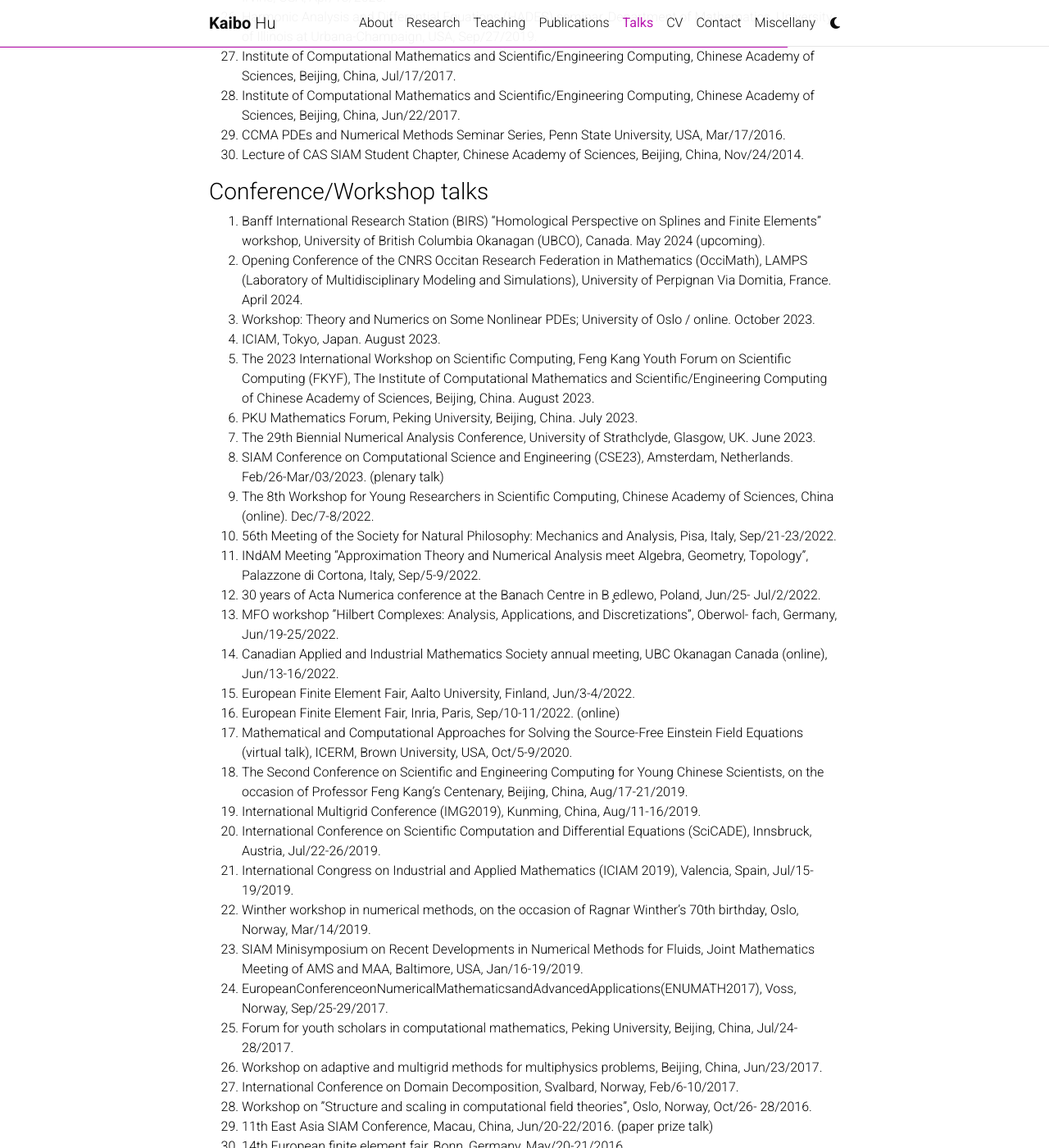
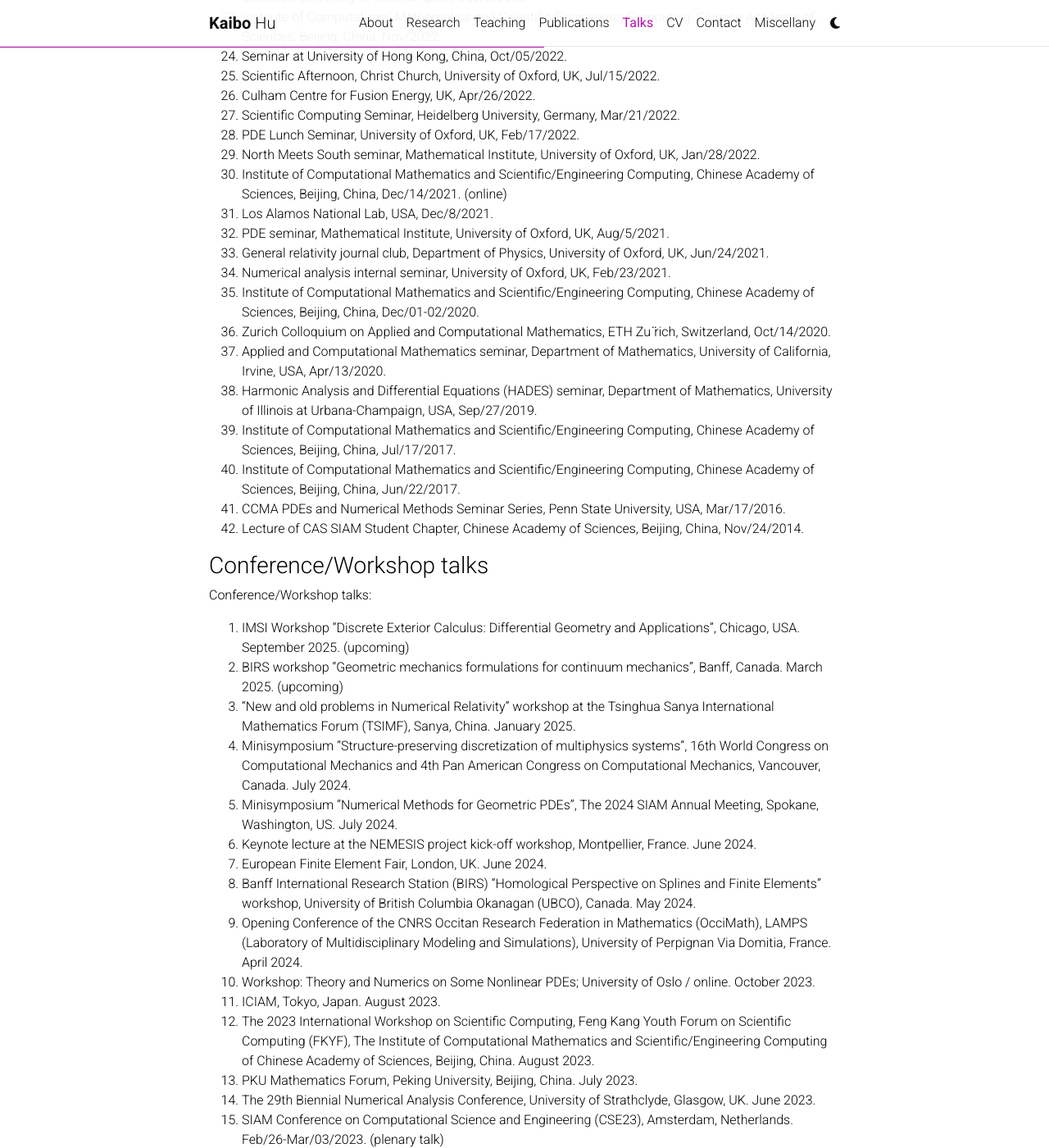
Before and after one commit to kaibohu/kaibohu.github.io, a Jekyll site: the page built from _pages/talks.md, in a window 1280 px wide and 1400 px high, scrolled down 1354 px. Shown: the whole window at 82% size. Built offline with Jekyll 4.4.1, drawn with Linux system fonts in a browser that asks for light colours; comment, search, counter and statistics services are not loaded; a style sheet for code colours, icons or effects is not loaded; some of the changed text lies outside the part shown.

Commit message:
Update talks.md

```diff
--- a/_pages/talks.md
+++ b/_pages/talks.md
@@ -20,6 +20,8 @@
 - [Tensor product finite element BGG complexes](https://kaibohu.github.io/homepage/2023Glasgow.pdf) (Glasgow, 2023)
 - [Bounded Poincaré operators for BGG complexes](https://kaibohu.github.io/homepage/2023EPFL.pdf) (EPFL, 2023)
 - [Towards Finite Element Tensor Calculus](https://kaibohu.github.io/homepage/2024Zurich.pdf) (Zurich, 2024)
+- [Finite element differential complexes](https://kaibohu.github.io/homepage/2024Banff.pdf) (Banff, 2024, survey talk in '[Homological Perspective on Splines and Finite Elements](https://www.birs.ca/events/2024/5-day-workshops/24w5313)' workshop at BIRS)
+- [Modelling and computing generalized continua via complexes](https://kaibohu.github.io/homepage/2024Monpellier-Cosserat.pdf) (Montpellier, 2024)
 - [Topology-preserving computation for ideal magnetic relaxation](https://kaibohu.github.io/homepage/2024MTU.pdf) (Michigan, 2025)
 
 
@@ -30,7 +32,19 @@
 
 
 ### Colloquium/Seminar talks
-
+1. MathSci Colloquium at Michigan Technological University, USA, Feb/2025.
+1.  Seminar talk at Zhejiang University, China, Jan/2025.
+1.  Applied Mathematics Seminar, Peking University, China, Dec/2024.
+1.  Applied Geometry, Algebra, and Topology in Edinburgh (AGATE) seminar, Edinburgh, UK, Nov/2024.
+1. Analysis and PDE Seminar, Durham University, UK, Nov/2024.
+1. Seminar at Institut supérieur de l’aéronautique et de l’espace (ISAE-SUPAERO), Toulouse, France, Oct/2024.
+1.  Séminaire ACSIOM, Institut Montpelliérain Alexander Grothendieck, Universit´e de Montpellier, France, Oct/2024.
+1.  Seminar talk at Shanghai University of Finance and Economics, China, Sep/2024.
+1. Seminar talk at Nanjing Normal University, China, Sep/2024.
+1.  Seminar talk at Nankai University, China, Aug/2024.
+1.  Seminar talk at Institute of Computational Mathematics and Scientific/Engineering Computing at Chinese Academy of Sciences, China, Aug/2024.
+1.  Seminar talk at Beijing Institute of Mathematical Sciences and Applications (BIMSA), Beijing,
+China, Aug/2024.
 1. Zurich colloquium in applied and computational mathematics, Apr/2024.
 1. Seminar at DAMTP, University of Cambridge. Feb/2024.
 1. Mathematics Seminar at the University of Dundee, UK. Oct/2023.
@@ -65,7 +79,21 @@
 
 ###  Conference/Workshop talks
 
-1.  Banff International Research Station (BIRS) “Homological Perspective on Splines and Finite Elements” workshop, University of British Columbia Okanagan (UBCO), Canada. May 2024 (upcoming).
+Conference/Workshop talks:
+1. IMSI Workshop “Discrete Exterior Calculus: Differential Geometry and Applications”, Chicago,
+USA. September 2025. (upcoming)
+1. BIRS workshop “Geometric mechanics formulations for continuum mechanics”, Banff, Canada.
+March 2025. (upcoming)
+1.  “New and old problems in Numerical Relativity” workshop at the Tsinghua Sanya International
+Mathematics Forum (TSIMF), Sanya, China. January 2025.
+1.  Minisymposium “Structure-preserving discretization of multiphysics systems”, 16th World
+Congress on Computational Mechanics and 4th Pan American Congress on Computational
+Mechanics, Vancouver, Canada. July 2024.
+1. Minisymposium “Numerical Methods for Geometric PDEs”, The 2024 SIAM Annual Meeting,
+Spokane, Washington, US. July 2024.
+1.  Keynote lecture at the NEMESIS project kick-off workshop, Montpellier, France. June 2024.
+1. European Finite Element Fair, London, UK. June 2024.
+1.  Banff International Research Station (BIRS) “Homological Perspective on Splines and Finite Elements” workshop, University of British Columbia Okanagan (UBCO), Canada. May 2024.
 1. Opening Conference of the CNRS Occitan Research Federation in Mathematics (OcciMath), LAMPS (Laboratory of Multidisciplinary Modeling and Simulations), University of Perpignan Via Domitia, France. April 2024.
 1.  Workshop: Theory and Numerics on Some Nonlinear PDEs; University of Oslo / online. October 2023.
 1. ICIAM, Tokyo, Japan. August 2023.
```
